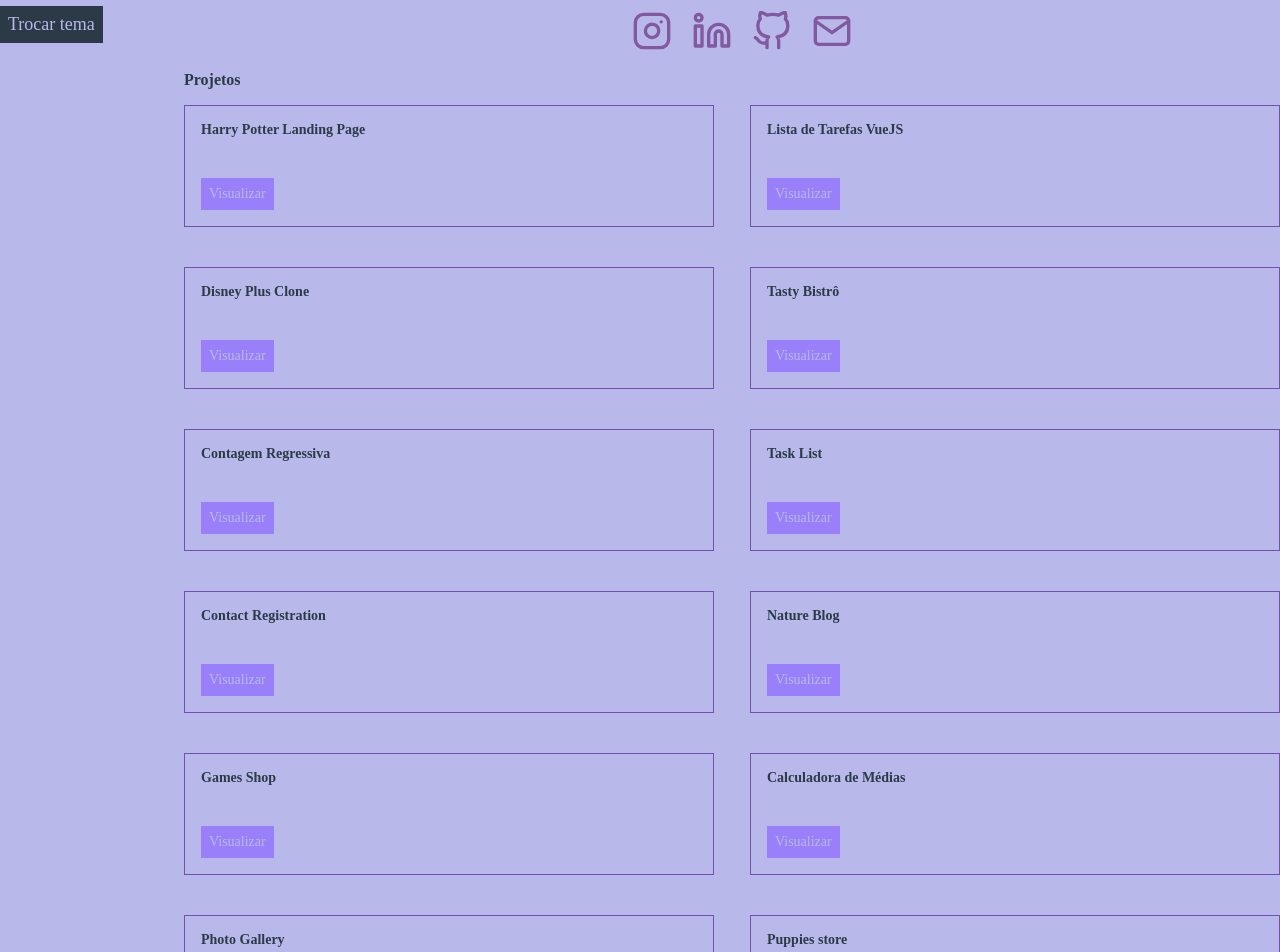
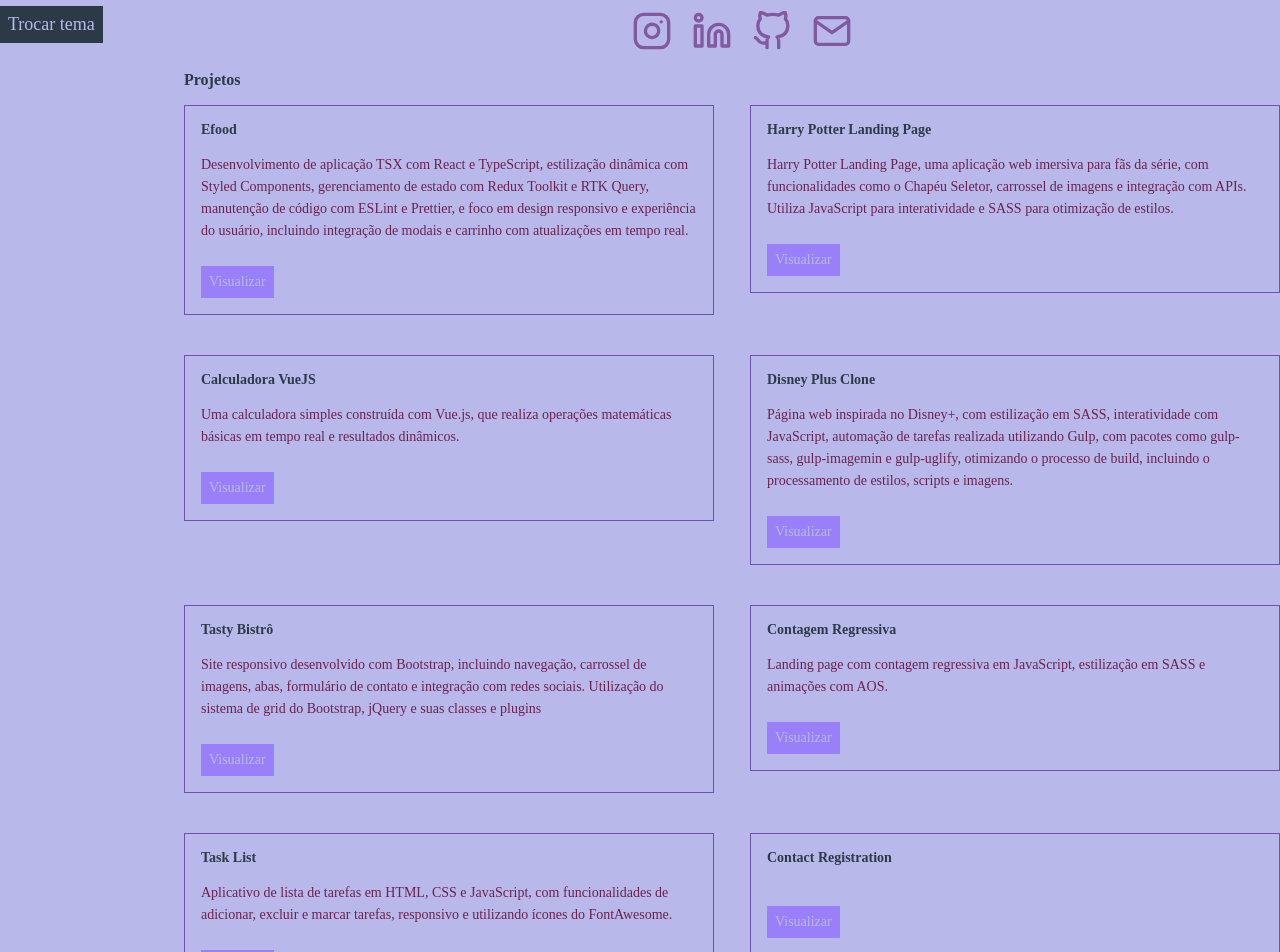
Before and after one commit to JoiceDev/portfolio, a React (Create React App) app: page / in a window 1280 px wide. Shown: the part 400-1352 px from the top of the page. Built offline with nearby package versions, Linux system fonts and the light colour scheme; a web font is replaced by a local one.

Commit message:
add puppies store project

```diff
--- a/src/containers/Projetos/index.tsx
+++ b/src/containers/Projetos/index.tsx
@@ -4,34 +4,51 @@
 import { Lista } from './styles'
 
 const projetos = [
+  // {
+  //   titulo: '',
+  //   descricao: '',
+  //   link: ''
+  // },
+  {
+    titulo: 'Efood',
+    descricao:
+      'Desenvolvimento de aplicação TSX com React e TypeScript, estilização dinâmica com Styled Components, gerenciamento de estado com Redux Toolkit e RTK Query, manutenção de código com ESLint e Prettier, e foco em design responsivo e experiência do usuário, incluindo integração de modais e carrinho com atualizações em tempo real.',
+    link: 'https://efood-by-joicedev.vercel.app/'
+  },
   {
     titulo: 'Harry Potter Landing Page',
-    descricao: '',
+    descricao:
+      'Harry Potter Landing Page, uma aplicação web imersiva para fãs da série, com funcionalidades como o Chapéu Seletor, carrossel de imagens e integração com APIs. Utiliza JavaScript para interatividade e SASS para otimização de estilos.',
     link: 'https://joices-harry-potter-page.vercel.app/'
   },
   {
-    titulo: 'Lista de Tarefas VueJS',
-    descricao: '',
-    link: 'https://vue-to-do-one.vercel.app/'
+    titulo: 'Calculadora VueJS',
+    descricao:
+      'Uma calculadora simples construída com Vue.js, que realiza operações matemáticas básicas em tempo real e resultados dinâmicos.',
+    link: 'https://calculadora-vue-by-joicedev.vercel.app/'
   },
   {
     titulo: 'Disney Plus Clone',
-    descricao: '',
+    descricao:
+      'Página web inspirada no Disney+, com estilização em SASS, interatividade com JavaScript, automação de tarefas realizada utilizando Gulp, com pacotes como gulp-sass, gulp-imagemin e gulp-uglify, otimizando o processo de build, incluindo o processamento de estilos, scripts e imagens.',
     link: 'https://clone-disneyplus-byjoicedev.vercel.app/'
   },
   {
     titulo: 'Tasty Bistrô',
-    descricao: '',
+    descricao:
+      'Site responsivo desenvolvido com Bootstrap, incluindo navegação, carrossel de imagens, abas, formulário de contato e integração com redes sociais. Utilização do sistema de grid do Bootstrap, jQuery e suas classes e plugins',
     link: 'https://tasty-bistro-bs.vercel.app/'
   },
   {
     titulo: 'Contagem Regressiva',
-    descricao: '',
+    descricao:
+      'Landing page com contagem regressiva em JavaScript, estilização em SASS e animações com AOS.',
     link: 'https://countdown-birthday-joicedev.vercel.app/'
   },
   {
     titulo: 'Task List',
-    descricao: '',
+    descricao:
+      'Aplicativo de lista de tarefas em HTML, CSS e JavaScript, com funcionalidades de adicionar, excluir e marcar tarefas, responsivo e utilizando ícones do FontAwesome.',
     link: 'https://task-list-gamma-two.vercel.app/'
   },
   {
@@ -41,7 +58,8 @@
   },
   {
     titulo: 'Nature Blog',
-    descricao: '',
+    descricao:
+      'Projeto desenvolvido com HTML5, CSS3 e Bootstrap para design responsivo, JavaScript para interatividade e carrossel de imagens, incluindo exibição de cards informativos com imagens e descrições breves.',
     link: 'https://nature-blog-bootstrap-avancado.vercel.app/'
   },
   {
@@ -51,8 +69,9 @@
   },
   {
     titulo: 'Calculadora de Médias',
-    descricao: '',
-    link: 'https://calculadora-de-medias-opal-nine.vercel.app/'
+    descricao:
+      'Calculadora de médias de atividades em HTML, CSS e JavaScript, permitindo inserção de notas, cálculo da média final e indicação de aprovação com status visual e textual. Inclui validação de entradas e atualização dinâmica de tabela.',
+    link: 'https://calculadora-de-medias-js.vercel.app/'
   },
   {
     titulo: 'Photo Gallery',
@@ -60,9 +79,16 @@
     link: 'https://photo-gallery-byjoicedev.vercel.app/'
   },
   {
-    titulo: 'Puppies store',
-    descricao: '',
-    link: 'https://site-petshop-css-responsivo-jpohh2dgx-joices-projects-fd57fa26.vercel.app/'
+    titulo: 'Puppies Store',
+    descricao:
+      'Projeto desenvolvido com HTML5, CSS3, Media Queries, Flexbox e Positioning, apresentando uma loja fictícia de produtos para animais, com menu interativo, página de promoções e formulário de contato com ícones de redes sociais.',
+    link: 'https://site-petshop-by-joicedev.vercel.app/'
+  },
+  {
+    titulo: 'Portal de Notícias',
+    descricao:
+      'Um portal de notícias simples, desenvolvido com HTML e CSS, onde são apresentadas notícias divididas em seções: Esportes, Economia, Política e Entretenimento. Cada seção possui uma lista de artigos com título, descrição e data de publicação, além de imagens ilustrativas.',
+    link: 'https://portal-de-noticias-steel.vercel.app/'
   }
 ]
 
```
